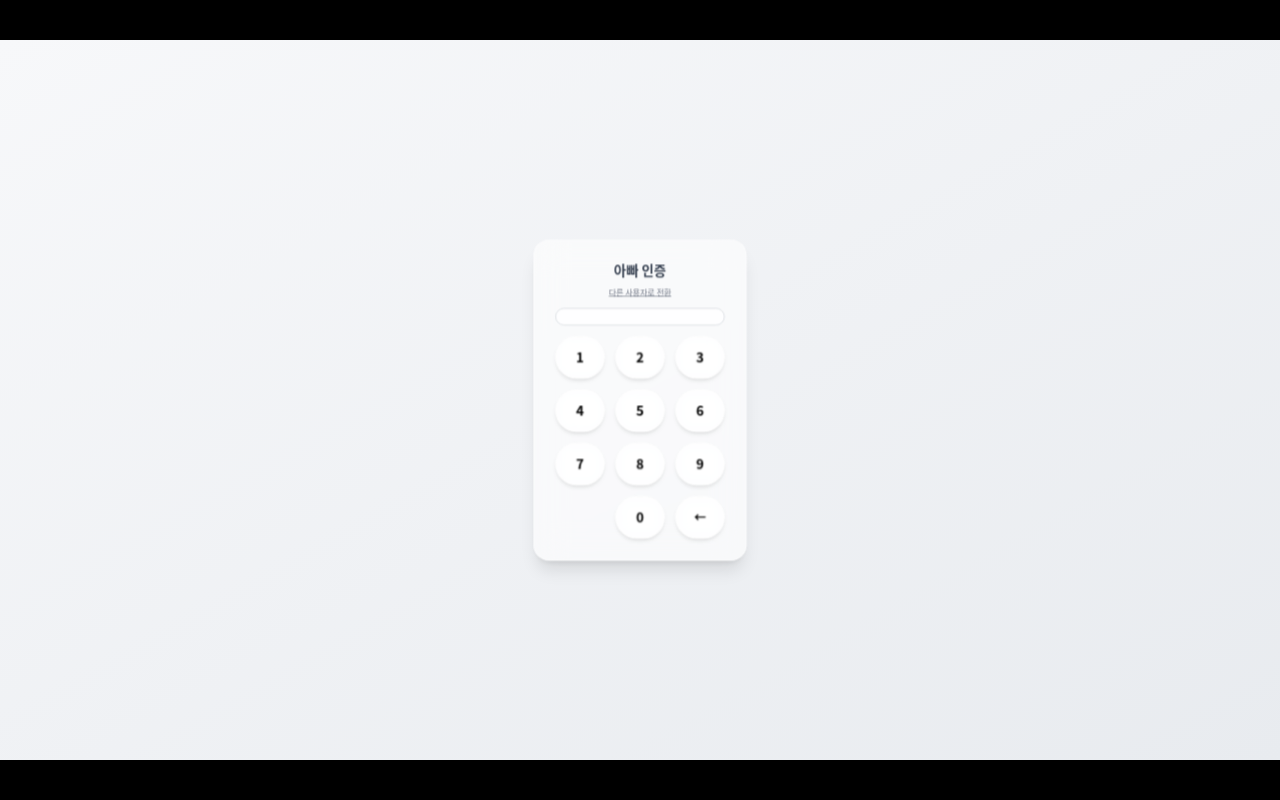
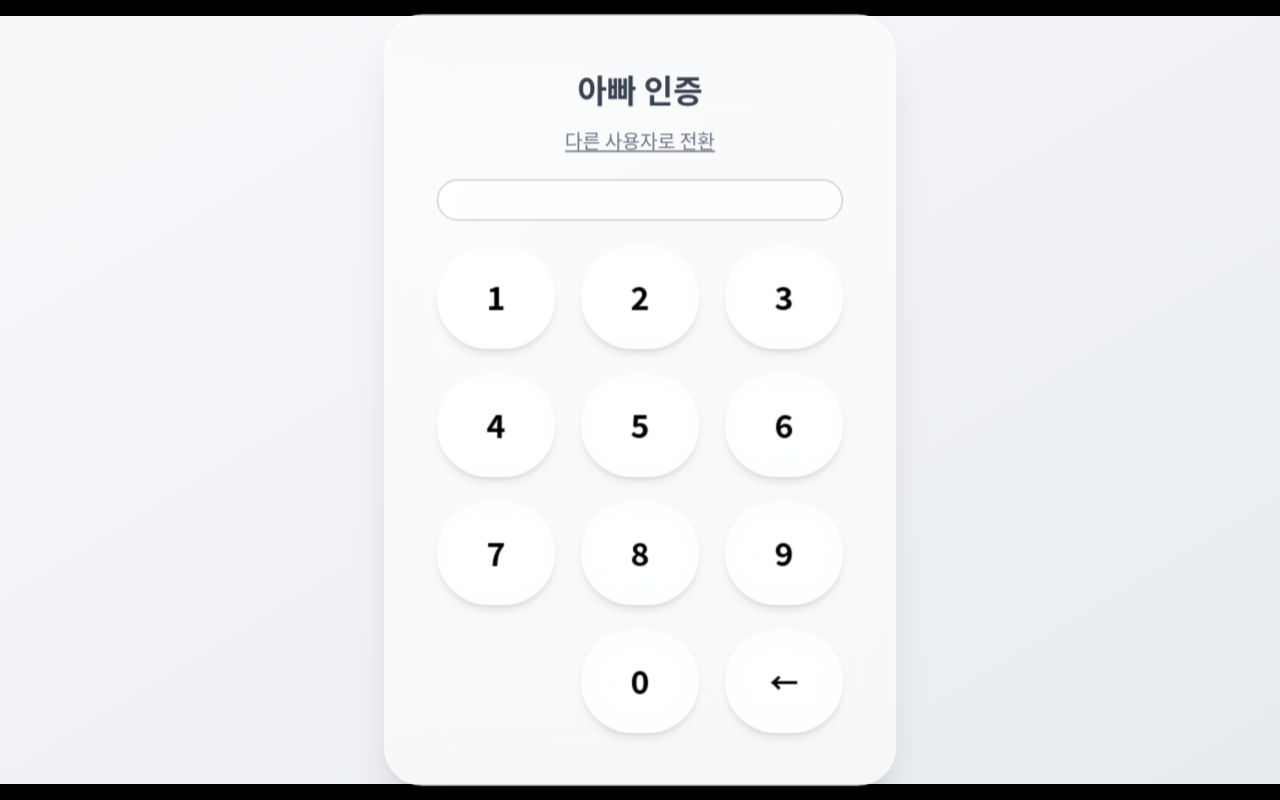
Before and after one commit to dayjiwon/HVI, a React (Create React App) app: page / in a window 1280 px wide. Built offline with nearby package versions, Linux system fonts and the light colour scheme.

Commit message:
크기 조정

```diff
--- a/src/App.tsx
+++ b/src/App.tsx
@@ -190,7 +190,7 @@ export default function App() {
   // ★ ScaleWrapper 적용: designWidth/Height에 원래 디자인했던 해상도를 입력하세요.
   // 예: PC 전체화면 기준이었다면 1920 x 1080
   return (
-    <ScaleWrapper designWidth={1920} designHeight={1080}>
+    <ScaleWrapper designWidth={800} designHeight={480}>
       {renderContent()}
     </ScaleWrapper>
   );
```
